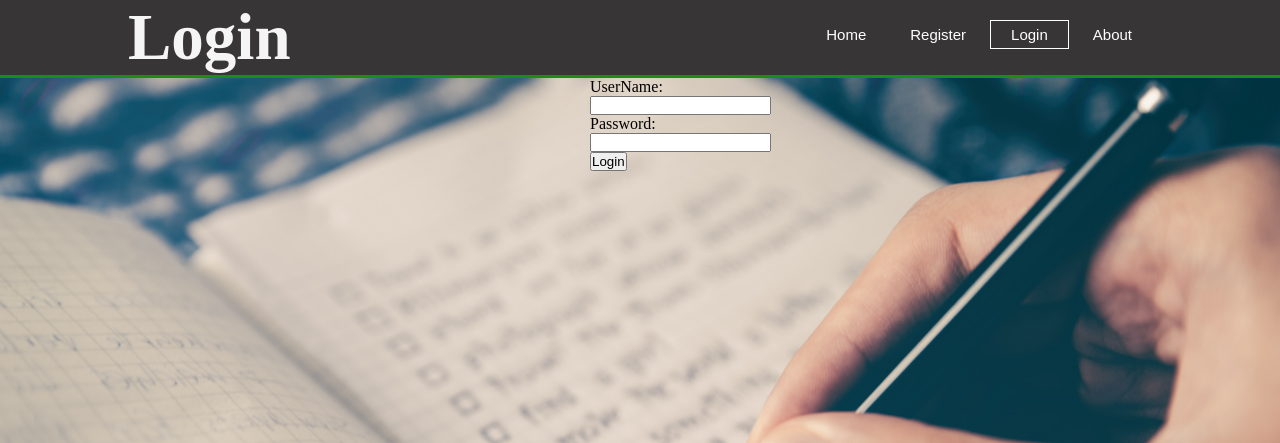
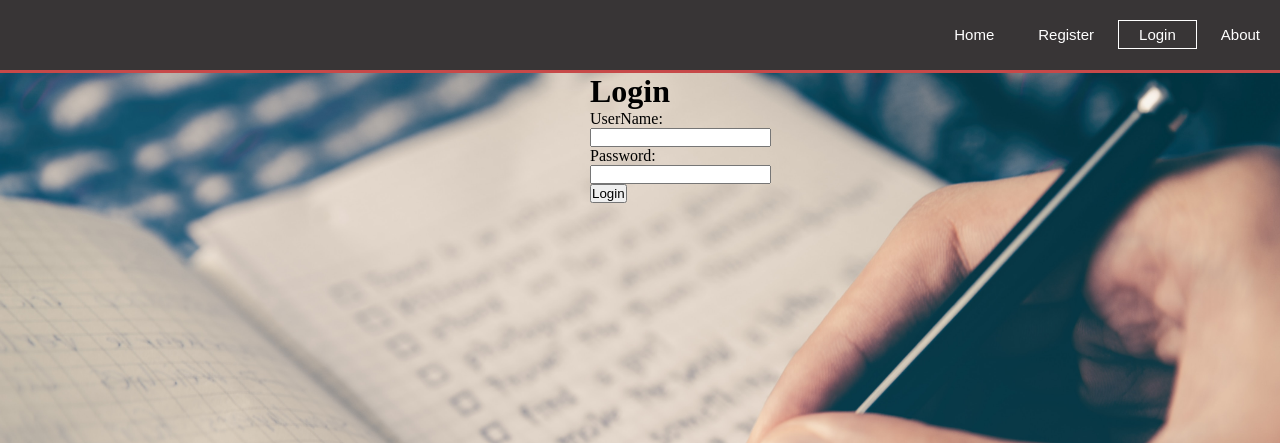
Before and after one commit to KJnong/plan-smart, a PHP site: page /login.html in a window 1280 px wide. Shown: the top 443 px of the page. Run offline with PHP 8.4, Linux system fonts and the light colour scheme.

Commit message:
improving loging UI

```diff
--- a/css/style.css
+++ b/css/style.css
@@ -13,7 +13,7 @@
 header{
     background-color: rgb(56, 53, 54);
     min-height: 70px;
-    border-bottom:3px solid #168f12 ;
+    border-bottom:3px solid #c74949 ;
 }
 
 /* styling the logo*/
@@ -26,7 +26,7 @@ header{
     color: whitesmoke;
 }
 .highlight{
-  color: #168f12;
+  color: #8f1212;
   font-weight: bold;
 }
 
@@ -72,3 +72,6 @@ body{
    width: 250%;
    height: 30px;
 }*/
+
+
+/* styling login.html*/
--- a/index.html
+++ b/index.html
@@ -23,7 +23,7 @@
     </div>
     </header>
 
-    <script src="js/script.js"> </script>
+    <script src="js/home.js"> </script>
         <h1>HELLO WORLD</h1>
 </body>
 </html>
--- a/js/login.js
+++ b/js/login.js
@@ -23,6 +23,6 @@ function loginUser(){
 
     http.send(JSON.stringify(userLogin))
 }
-var form = document.querySelector('#regForm');
+var form = document.querySelector('#loginForm');
 
 form.addEventListener('submit',(e)=> {e.preventDefault() , loginUser()} )
--- a/login.html
+++ b/login.html
@@ -8,10 +8,7 @@
 </head>
 <body>
     <header>
-    <div class="container">
-        <div class="logo">
-            <h1>Login<h1>
-        </div>
+
         <div class="menu-list">
             <ul class="menu">
                 <li><a href="index.html">Home</a></li>
@@ -23,8 +20,12 @@
     </div>
     </header>
 
-    <div class="container">
-            <form id="regForm">
+    <div class="login-box">
+
+            <form id="loginForm">
+               <div class="inputs" id="loginlogo">
+                            <h1>Login<h1>
+                </div>
 
                 <div class="inputs" id="userInput">
                     <label name="username" for="username">UserName:</label>
```
